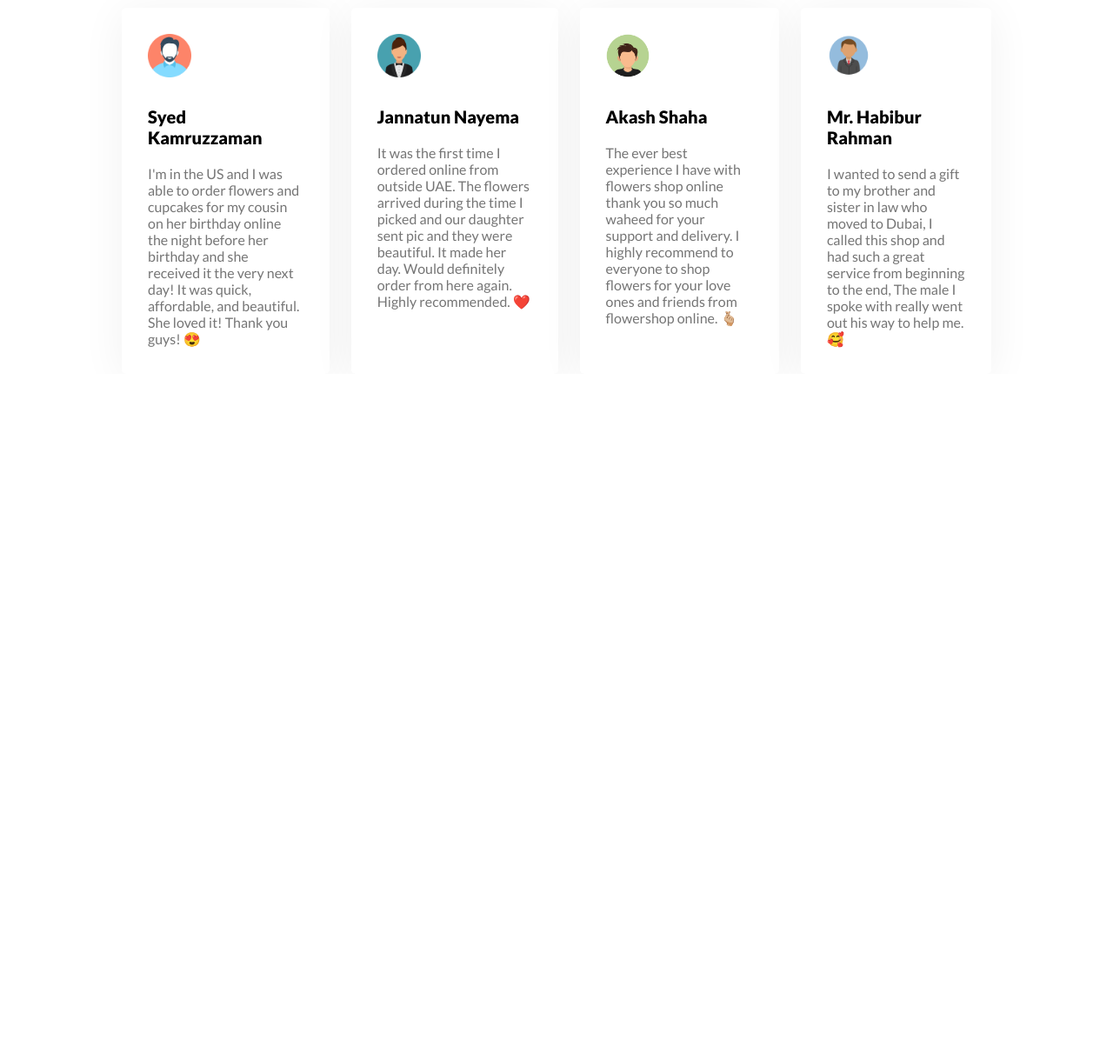
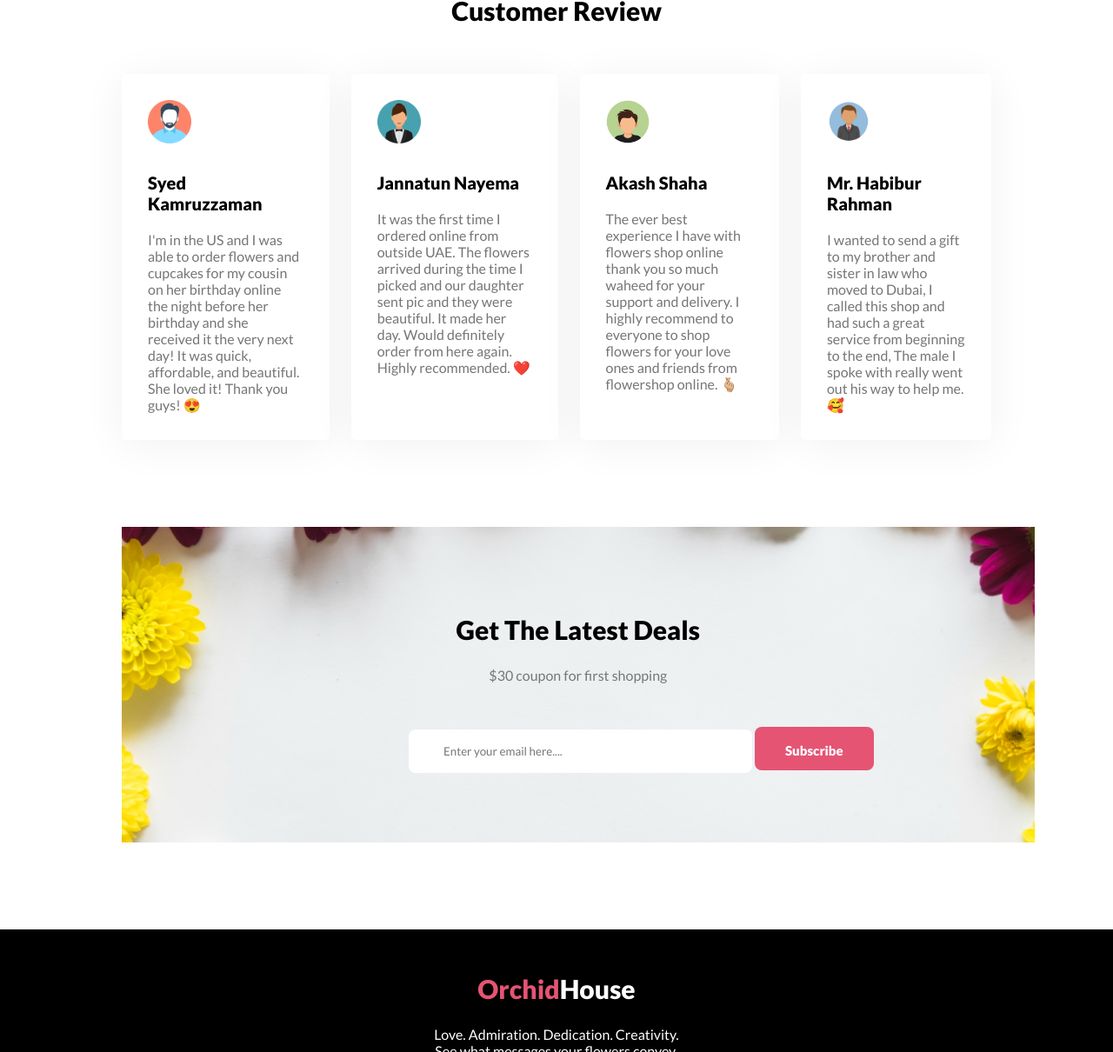
Before and after one commit to mdsakib3449/my-flower-shop, a plain HTML site: page index.html in a window 1280 px wide. Shown: the part 3233-4443 px from the top of the page at 87% size. Before the commit the page ends 3663 px from the top, so only its background shows below. Drawn offline with Linux system fonts and the light colour scheme.

Commit message:
subscription,footer

```diff
--- a/index.html
+++ b/index.html
@@ -11,6 +11,16 @@
     />
     <title>Orchid House</title>
     <link rel="stylesheet" href="styles.css" />
+
+    <style>
+      .subscribe-section {
+        background-image: url("./Rectangle\ 9.png");
+        height: 100%;
+        width: 82%;
+        background-repeat: no-repeat;
+        background-position: center;
+      }
+    </style>
   </head>
   <body>
     <section class="header">
@@ -116,7 +126,7 @@
       <section class="offer-section">
         <div class="my-offer">
         <div class="offer">
-          <h2 class="section-title">Hot Deal ! Sale Up To 25% Off</h2>
+          <h2 class="section-title">Hot Deal ! Sale Up To <span class="text-primary"> 25% Off</span></h2>
           <p class="section-description">A plant makes a wonderful gift, and many will last for years and may produce more plants if given proper care. Read our helpful hints for caring for some of the more popular plants.</p>
           <div class="signup-button">
           <button type="submit" class="primary-button">Sign Up</button>
@@ -165,11 +175,23 @@
         </div>
       </section>
 
-      <section class="subscribe">
+      <section class="subscribe-section">
+          <h2 class="section-title">Get The Latest Deals</h2>
+          <p class="section-description">$30 coupon for first shopping</p>
 
+          <div class="subscribe-container">
+          <div class="mail">
+            <input type="email" name="email" id="" placeholder="Enter your email here.... ">
+            <button type="submit" class="primary-button">Subscribe</button>
+          </div>
+        </div>
       </section>
     </main>
 
-    <footer></footer>
+    <footer>
+      <h2 class="section-title"> <span class="text-primary">Orchid</span><span style="color: white;">House</span></h2>
+      <p style="color: white; text-align: center;">Love. Admiration. Dedication. Creativity. <br> See what messages your flowers convey.</p>
+      <p class="slogan">@2020-2023, OrchidHouse.com. All rights reserved. </p>
+    </footer>
   </body>
 </html>
--- a/styles.css
+++ b/styles.css
@@ -6,6 +6,9 @@
 .header {
   background-color: #d04d6a1a;
   display: flex;
+}
+.text-primary {
+  color: #e55473;
 }
 
 /* header section */
@@ -101,7 +104,8 @@
 }
 .my-offer {
   display: flex;
-  justify-content: center;
+  justify-content: space-between;
+  align-items: center;
 }
 .signup-button {
   text-align: center;
@@ -109,6 +113,7 @@
 }
 .offer-img {
   margin-top: 30px;
+  margin-right: 200px;
 }
 .offer-section .section-description {
   text-align: center;
@@ -155,3 +160,38 @@
 }
 
 /* subscribe section */
+.subscribe-section {
+  margin: 100px 140px 0 140px;
+  padding-bottom: 80px;
+  align-items: center;
+  margin-right: 50px;
+}
+.subscribe-container {
+  gap: 15px;
+  justify-content: center;
+  align-items: center;
+}
+
+.subscribe-container input[type="email"] {
+  width: 30%;
+  height: 30px;
+  border: 0;
+  padding: 10px 40px;
+  margin-left: 330px;
+  border-radius: 8px;
+}
+
+/* footer section */
+footer {
+  margin-top: 100px;
+  background-color: black;
+  padding: 20px 0 20px 0;
+}
+footer > .section-title {
+  padding-top: 30px;
+}
+.slogan {
+  text-align: center;
+  color: #e55473;
+  margin: 30px 0 50px 0;
+}
```
Also changed, not shown: Rectangle 9.png (added).
